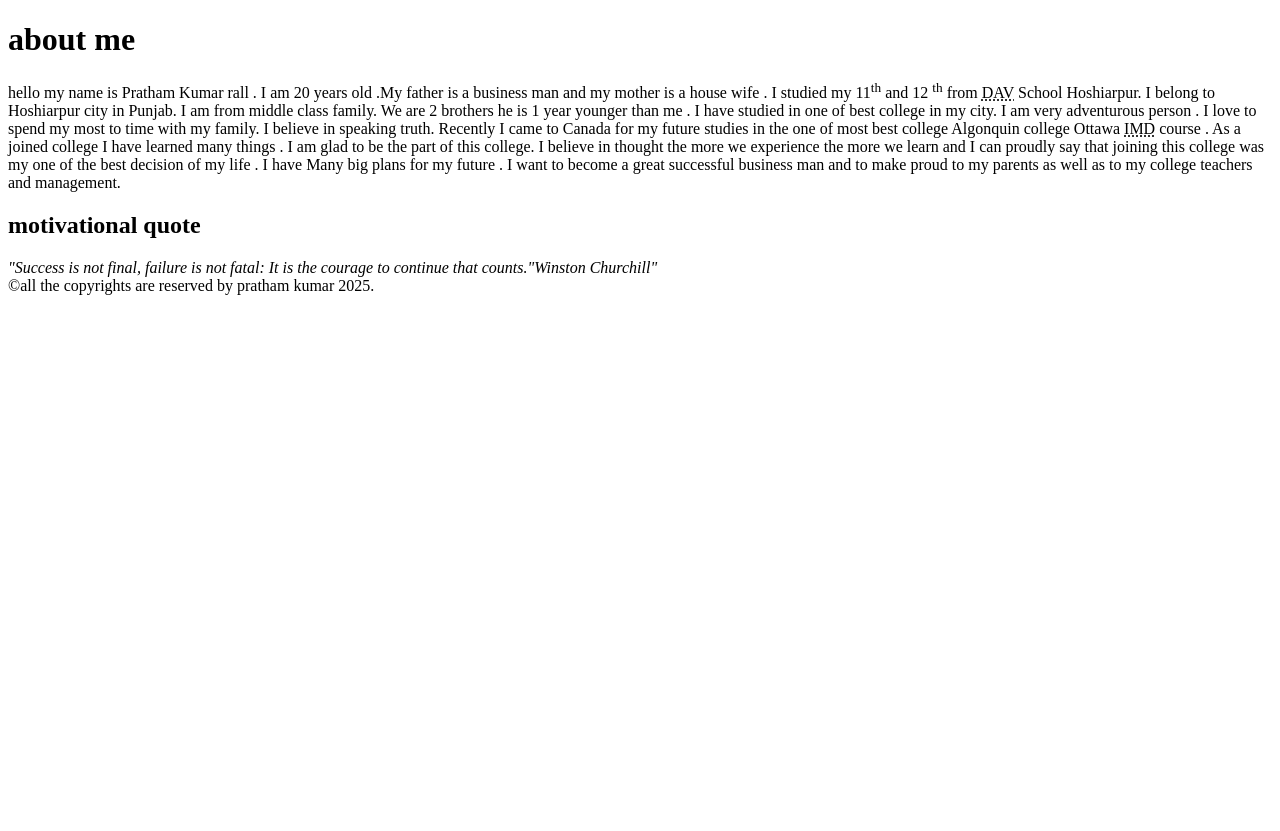
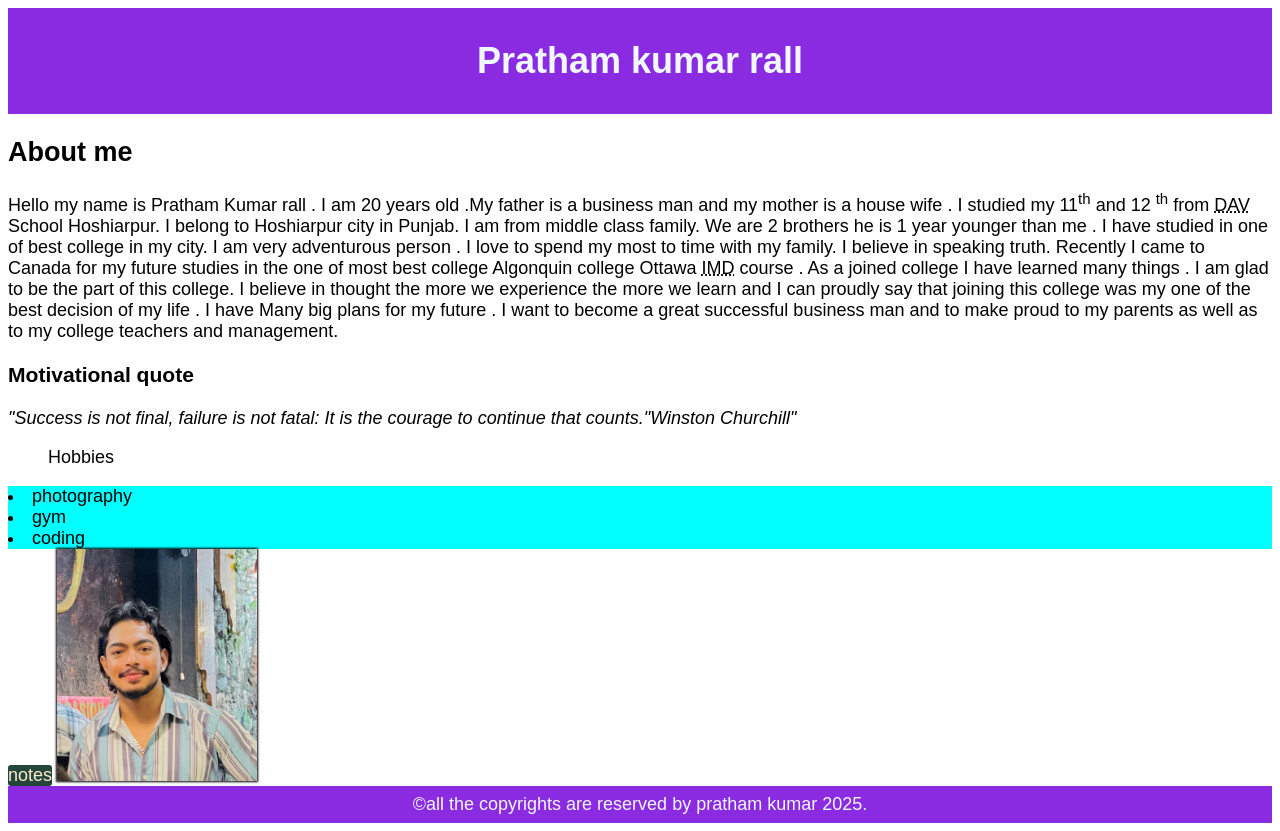
Before and after one commit to Prathamrr/prathamrr.github.io, a plain HTML site: page html-assignment/index.html in a window 1280 px wide. Before the commit the page ends 800 px from the top, so only its background shows below. Drawn offline with Linux system fonts and the light colour scheme.

Commit message:
Simple HTML Website

```diff
--- /dev/null
+++ b/html-assignment/css/styles.css
@@ -0,0 +1,41 @@
+/* changin font family*/
+body{
+    font-family: Arial, Helvetica, sans-serif;
+    font-size: 18px;
+}
+/* Adding background color to header and footer*/
+header,footer{
+    background-color: blueviolet;
+    color: aliceblue;
+    padding: 8px;
+    text-align: center;
+}
+.site-title{
+    color: rgb(54, 131, 105);
+    font-weight: bold;
+}
+img{
+    box-shadow: 0px 0px 2px 1px black;
+}
+/* bullets to sqaure*/
+.hobbies {
+    list-style-type: square;
+}
+/* background to list items*/
+.hobbies li :nth-child(odd){
+    background-color: #ffd900;
+    padding: 5px;
+    font-weight: bold;
+}
+
+a {
+    text-decoration: none;
+    background-color: rgb(36, 69, 58);
+    color: blanchedalmond;
+    border: 2px;
+    border-radius: 3px;
+    display: inline-block;
+}
+ li{
+background-color: aqua;
+}
--- a/html-assignment/index.html
+++ b/html-assignment/index.html
@@ -4,20 +4,39 @@
     <meta charset="UTF-8">
     <meta name="viewport" content="width=device-width, initial-scale=1.0">
     <title>pratham kumar</title>
+    <link rel="stylesheet" href="css/styles.css">
+
 </head>
 <body>
-   <h1>about me</h1>
-   <p1>  hello my name is Pratham Kumar rall . I am 20 years old .My father is a business man and my mother is a house wife . I studied my 11<sup>th</sup> and 12 <sup>th</sup> from <abbr title="DAV SENIOR SECONDARY">DAV</abbr> School Hoshiarpur. I belong to Hoshiarpur city in Punjab. I am from middle class family. We are 2 brothers he is 1 year younger than me . I have studied in one of best college in my city.</p1>
+   <header>
+    <h1>Pratham kumar rall</h1>
+   </header>
+   <main>
+    <section>
+      <h2>About me</h2>
+    </section>
+   </main>
+   <p1>  Hello my name is Pratham Kumar rall . I am 20 years old .My father is a business man and my mother is a house wife . I studied my 11<sup>th</sup> and 12 <sup>th</sup> from <abbr title="DAV SENIOR SECONDARY">DAV</abbr> School Hoshiarpur. I belong to Hoshiarpur city in Punjab. I am from middle class family. We are 2 brothers he is 1 year younger than me . I have studied in one of best college in my city.</p1>
    <p2>I am very adventurous person . I love to spend my most to time with my family.  I believe in speaking truth. Recently I came to Canada for my future studies in the one of most best college Algonquin college Ottawa <abbr title="Interavtive Media Design">IMD</abbr> course . As a joined college I have learned many things . I am glad to be the part of this college. I believe in thought the more we experience the more we learn and I can proudly say that joining this college was my one of the best decision of my life . I have Many big plans for my future . I want to become a great successful business man and to make proud to my parents as well as to my college teachers and management.</p2>
    <br>
-   <h2>motivational quote</h2>
+   <h3>Motivational quote</h3>
   <p3>
     <em>"Success is not final, failure is not fatal: It is the courage to continue that counts."Winston Churchill"</em>
   </p3>
+  <main>
+  <section>
+    <ul>Hobbies</ul>
+    <li>photography</li>
+    <li>gym</li>
+    <li>coding</li>
+  </section>
+  </main>
+  <section>
+  <a href="notes.html" target="_blank">notes</a>
+  <img src="/html-assignment/css/images/WhatsApp Image 2025-02-18 at 13.51.05_adbb983f.jpg" alt="Pratham's picture" width="200">
+  </section>
   <footer>
-    <p3>
         &copy;all the copyrights are reserved by pratham kumar 2025.
-    </p3>
   </footer>
 </body>
 </html>
```
Also changed, not shown: html-assignment/notes.html (added, +41 -0 lines), html-assignment/css/images/WhatsApp Image 2025-02-18 at 13.51.05_adbb983f.jpg (added).
